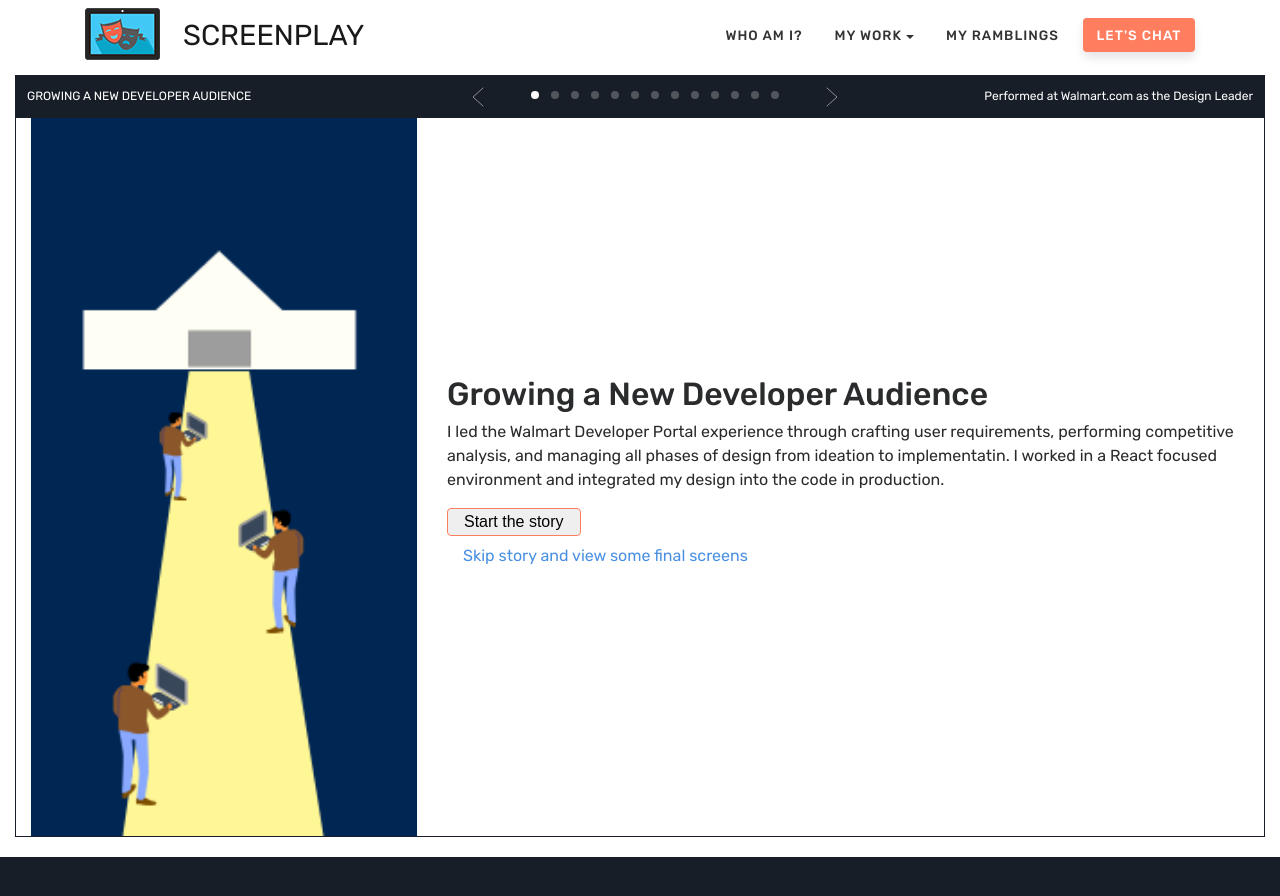
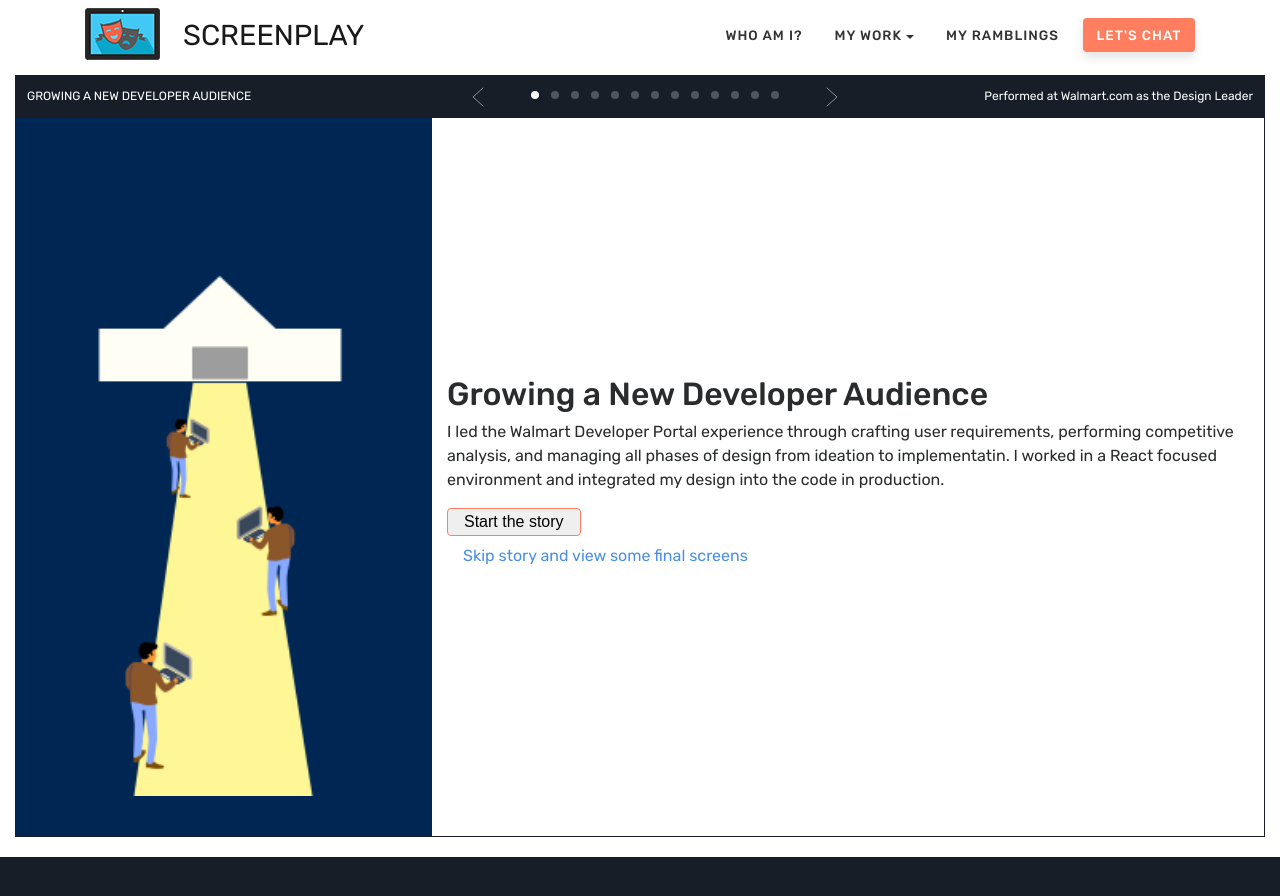
Before and after one commit to parveenj/screenplay, a Jekyll site: the page built from portfolio-walmart.html, in a window 1280 px wide and 900 px high. Shown: the top 896 px of the window. Built offline with Jekyll 4.4.1, drawn with Linux system fonts in a browser that asks for light colours.

Commit message:
updating cover pages for all stories

```diff
--- a/assets/css/theme.css
+++ b/assets/css/theme.css
@@ -1419,6 +1419,27 @@
     padding: 40px;
 }
 
+.sp-col-cover-paypal {
+    background-color: #39579A;
+    height: 100%;
+    width: 100%;
+    padding: 40px;
+}
+
+.sp-col-cover-vudu {
+    background-color: #4A90E2;
+    height: 100%;
+    width: 100%;
+    padding: 40px;
+}
+
+.sp-col-cover-walmart {
+    background-color: #002654;
+    height: 100%;
+    width: 100%;
+    padding: 40px;
+}
+
 .sp-slide-solo {
     height: 20%;
     width: 80%;
--- a/portfolio-rune.html
+++ b/portfolio-rune.html
@@ -89,7 +89,7 @@
       <div class="carousel-item active">
         <div class="container sp-slide-cover-apple">
           <div class="row sp-row-cover-apple">
-            <div class="col-sm-4 sp-col-cover-paypal">
+            <div class="col-sm-4 sp-col-cover-rune">
                 <img class="portfolio-slide-image" src="{{site.baseurl}}/assets/images/portfolio-rune-cover.png">
             </div>
             <div class="col-sm-8 align-self-center">
--- a/portfolio-walmart.html
+++ b/portfolio-walmart.html
@@ -95,7 +95,7 @@
       <div class="carousel-item active">
         <div class="container sp-slide-cover-apple">
           <div class="row sp-row-cover-apple">
-            <div class="col-sm-4 sp-col-cover-vudu">
+            <div class="col-sm-4 sp-col-cover-walmart">
                 <img class="portfolio-slide-image" src="{{site.baseurl}}/assets/images/portfolio-walmart-cover.png">
             </div>
             <div class="col-sm-8 align-self-center">
--- a/portfolio.html
+++ b/portfolio.html
@@ -65,7 +65,7 @@
 <section>
 
     <div class="row">
-            Here are more screens from my stories in case you wanted to see more. If you want to view work not a part of stories, return back to the Portfolio page.
+            Below  are screens from my stories above. I urge you to view the stories before diving into these but if you want to just jump right to some final screens, feel free to browse.
     </div>
 
         <hr id="apple" />
```
